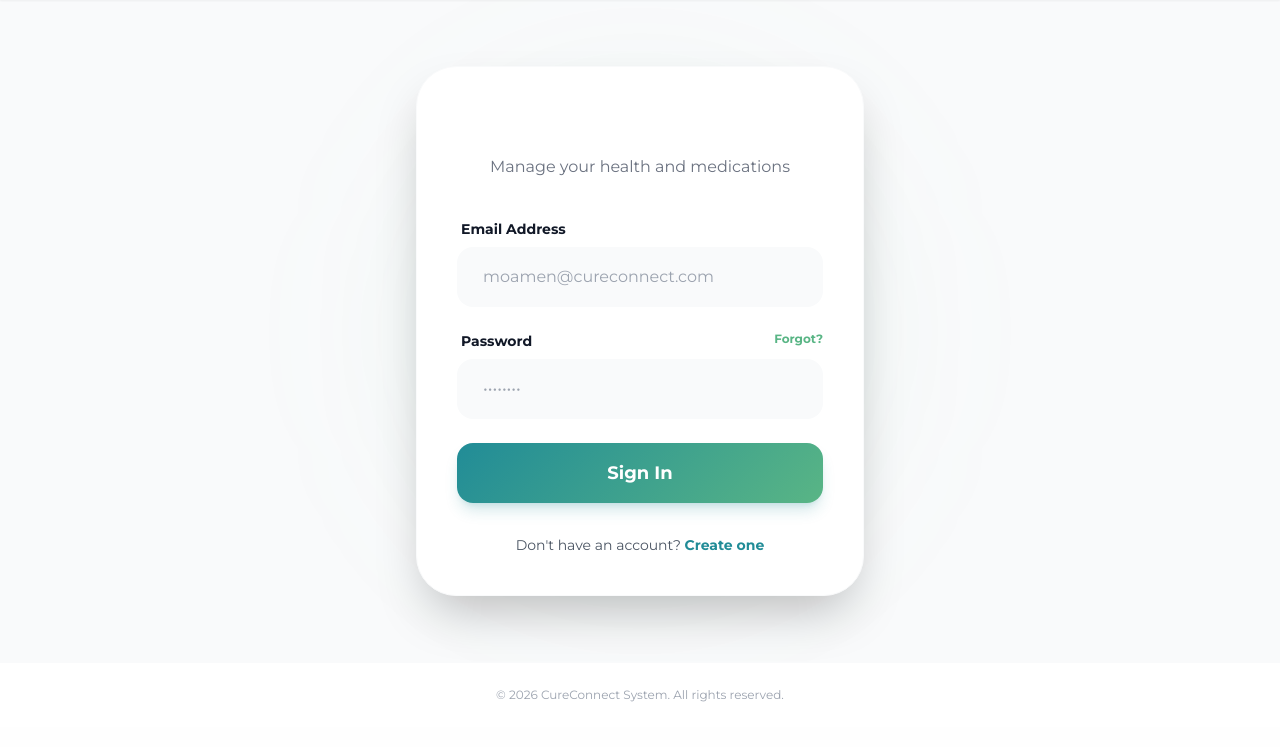
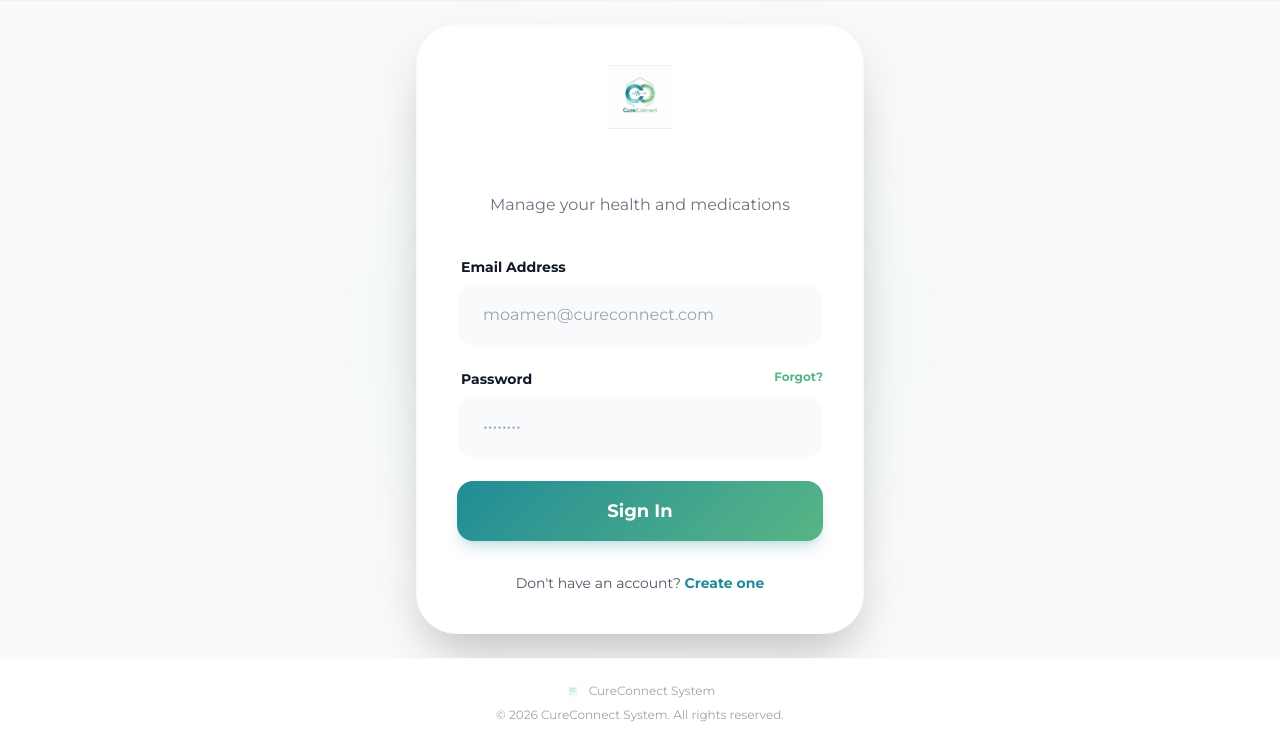
Before and after one commit to moamentorky8/Cureconnect_software, a Flask app: page /login in a window 1280 px wide. Shown: the part 73-820 px from the top of the page. Before the commit the page ends 775 px from the top, so only its background shows below. Run offline with Flask 3, Linux system fonts and the light colour scheme; some libraries are stand-ins or nearby versions.

Commit message:
Refactor login.html for dynamic URL handling
Updated the login page to use Flask's url_for for dynamic URLs and improved logo handling.

```diff
--- a/templates/login.html
+++ b/templates/login.html
@@ -37,11 +37,11 @@
     <nav
         class="flex justify-between items-center px-8 py-4 bg-white/80 backdrop-blur-md sticky top-0 z-50 shadow-sm border-b border-gray-100">
         <div class="flex items-center space-x-2">
-            <img src="../logo.png" alt="CureConnect Logo" class="w-10 h-10 object-contain">
+            <img src="{{ url_for('static', filename='logo.png') }}" alt="CureConnect Logo" class="w-10 h-10 object-contain">
             <span class="text-2xl display-font font-bold text-[#111827]">Cure<span
                     class="text-[#218C97]">Connect</span></span>
         </div>
-        <a href="index.html" class="text-sm font-semibold text-[#218C97] hover:underline transition-all">Back to
+        <a href="{{ url_for('index') }}" class="text-sm font-semibold text-[#218C97] hover:underline transition-all">Back to
             Home</a>
     </nav>
 
@@ -52,6 +52,7 @@
 
         <div class="bg-white w-full max-w-md rounded-[2.5rem] p-10 shadow-2xl border border-gray-50 relative z-10">
             <div class="text-center mb-10">
+                <img src="{{ url_for('static', filename='logo.png') }}" alt="Logo" class="w-16 h-16 mx-auto mb-4 object-contain">
                 <h1 class="text-4xl display-font font-bold text-gradient mb-2">Welcome Back</h1>
                 <p class="text-gray-500 font-medium">Manage your health and medications</p>
             </div>
@@ -67,7 +68,7 @@
                 <div>
                     <div class="flex justify-between mb-2 ml-1">
                         <label class="block text-sm font-bold text-[#111827]">Password</label>
-                        <a href="#"
+                        <a href="{{ url_for('reset_password') }}"
                             class="text-xs font-bold text-[#59B585] hover:text-[#218C97] transition-colors hover:underline">Forgot?</a>
                     </div>
                     <input type="password" id="password" required
@@ -82,12 +83,16 @@
             </form>
 
             <p class="text-center mt-8 text-sm font-medium text-gray-600">
-                Don't have an account? <a href="#" class="text-[#218C97] font-bold hover:underline">Create one</a>
+                Don't have an account? <a href="{{ url_for('register') }}" class="text-[#218C97] font-bold hover:underline">Create one</a>
             </p>
         </div>
     </main>
 
     <footer class="py-6 text-center text-gray-400 text-xs bg-white border-t border-gray-50">
+        <div class="flex justify-center items-center space-x-2 mb-2">
+            <img src="{{ url_for('static', filename='logo.png') }}" alt="Logo" class="w-4 h-4 opacity-50">
+            <span>CureConnect System</span>
+        </div>
         &copy; 2026 CureConnect System. All rights reserved.
     </footer>
 
```
